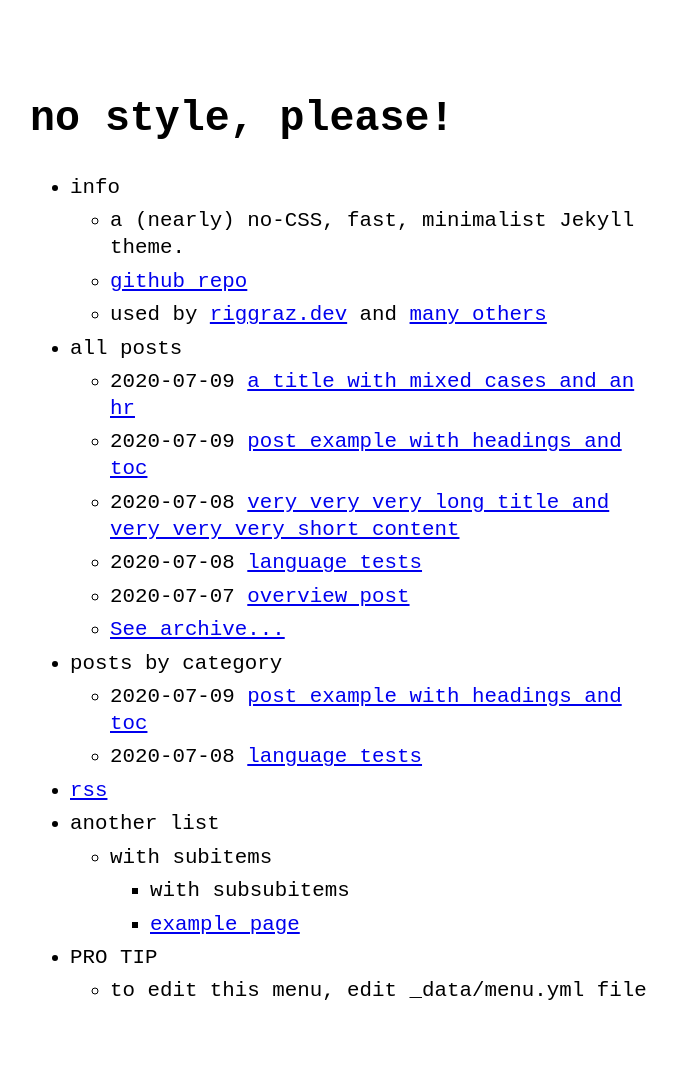
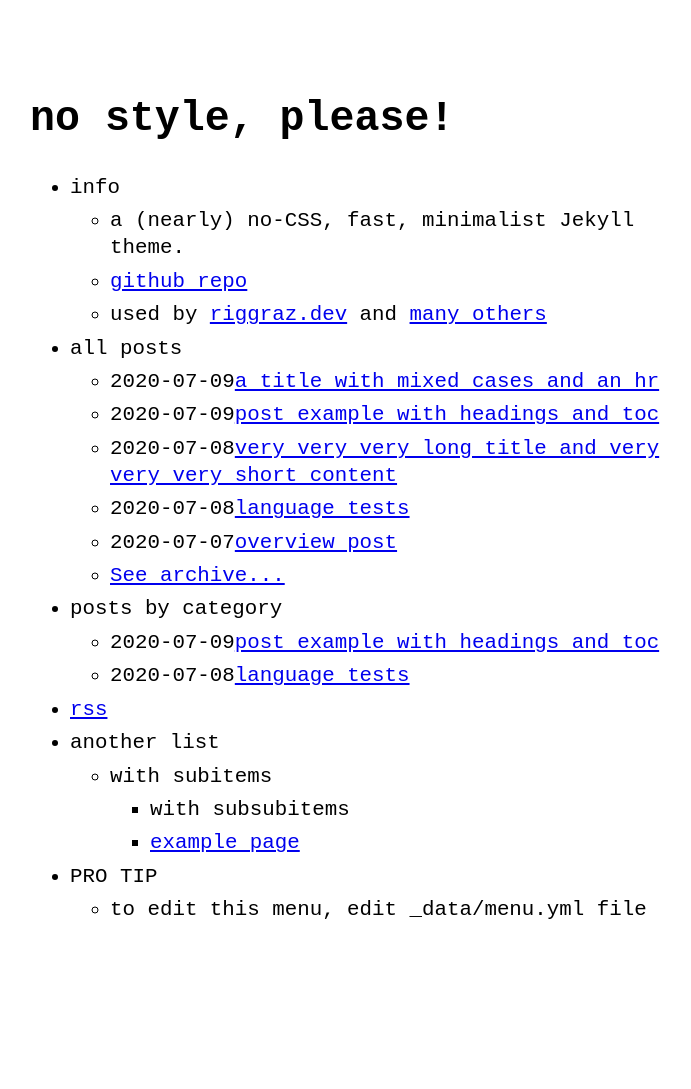
Before and after one commit to riggraz/no-style-please, a Jekyll site: the page built from index.md, in a window 1280 px wide. Shown: the whole page, without its empty margins (290-981 px from the left). Built offline with Jekyll 4.4.1, drawn with Linux system fonts in a browser that asks for light colours; after the commit the page ends 1008 px from its top, so only the background shows below that.

Commit message:
added whitespace control

```diff
--- a/_includes/post_list.html
+++ b/_includes/post_list.html
@@ -15,11 +15,11 @@
     {%- for post in posts limit: include.limit -%}
         <li>
           <span>{{- post.date | date: site.theme_config.date_format -}}</span>
-          {% if site.theme_config.lowercase_titles == true %}
+          {%- if site.theme_config.lowercase_titles == true -%}
           <a href="{{ post.url | relative_url }}">{{ post.title | downcase }}</a>
-          {% else %}
+          {%- else -%}
           <a href="{{ post.url | relative_url }}">{{ post.title }}</a>
-          {% endif %}
+          {%- endif -%}
         </li>
     {%- endfor -%}
     {%- if include.show_more and limit_exceeded -%}
```
